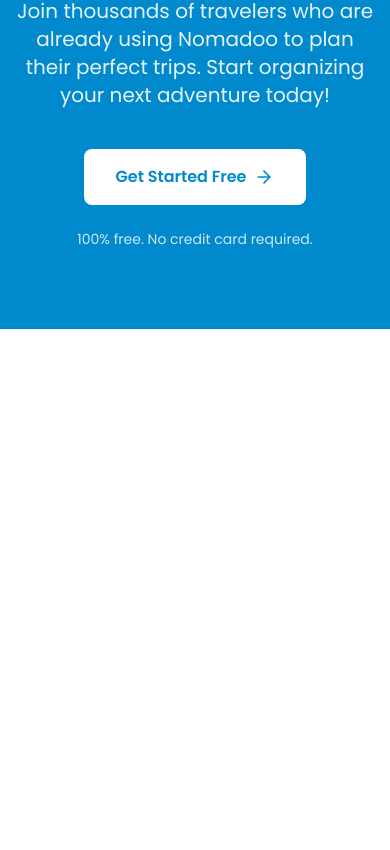
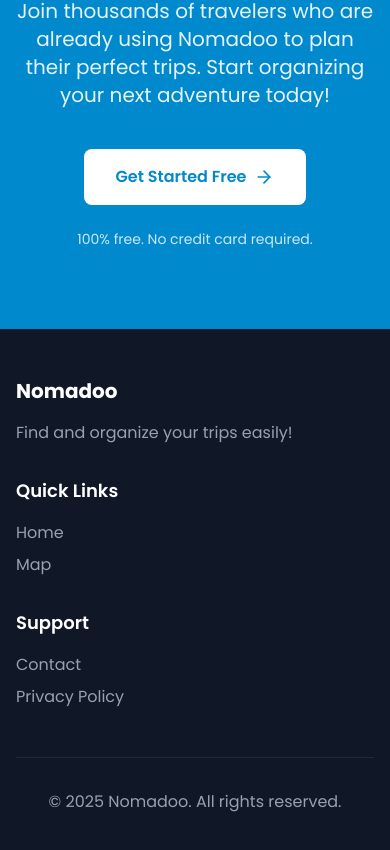
Before and after one commit to gabriellamsa/travel-app, a Next.js app: page / in a window 390 px wide. Shown: the part 3051-3901 px from the top of the page. Before the commit the page ends 3380 px from the top, so only its background shows below. Built offline with nearby package versions, Linux system fonts and the light colour scheme.

Commit message:
feat: add responsive Footer component with navigation and support links

```diff
--- a/src/app/layout.tsx
+++ b/src/app/layout.tsx
@@ -2,6 +2,7 @@
 import { Poppins } from "next/font/google";
 import "./globals.css";
 import Navbar from "@/src/components/navbar/Navbar";
+import Footer from "../components/home/Footer";
 
 const font = Poppins({
   weight: ["100", "200", "300", "400", "500", "600", "700", "800", "900"],
@@ -24,6 +25,7 @@
         <div className="min-h-screen flex flex-col">
           <Navbar />
           <main className="flex-1">{children}</main>
+          <Footer />
         </div>
       </body>
     </html>
--- /dev/null
+++ b/src/components/home/Footer.tsx
@@ -0,0 +1,67 @@
+import React from "react";
+import Link from "next/link";
+
+export default function Footer() {
+  return (
+    <footer className="bg-gray-900 text-white">
+      <div className="max-w-7xl mx-auto px-4 py-12">
+        <div className="grid grid-cols-1 md:grid-cols-3 gap-8">
+          <div className="space-y-4">
+            <h3 className="text-xl font-bold">Nomadoo</h3>
+            <p className="text-gray-400">
+              Find and organize your trips easily!
+            </p>
+          </div>
+
+          <div>
+            <h3 className="text-lg font-semibold mb-4">Quick Links</h3>
+            <ul className="space-y-2">
+              <li>
+                <Link
+                  href="/"
+                  className="text-gray-400 hover:text-white transition"
+                >
+                  Home
+                </Link>
+              </li>
+              <li>
+                <Link
+                  href="/map"
+                  className="text-gray-400 hover:text-white transition"
+                >
+                  Map
+                </Link>
+              </li>
+            </ul>
+          </div>
+
+          <div>
+            <h3 className="text-lg font-semibold mb-4">Support</h3>
+            <ul className="space-y-2">
+              <li>
+                <Link
+                  href="/contact"
+                  className="text-gray-400 hover:text-white transition"
+                >
+                  Contact
+                </Link>
+              </li>
+              <li>
+                <Link
+                  href="/privacy"
+                  className="text-gray-400 hover:text-white transition"
+                >
+                  Privacy Policy
+                </Link>
+              </li>
+            </ul>
+          </div>
+        </div>
+
+        <div className="border-t border-gray-800 mt-12 pt-8 text-center text-gray-400">
+          <p>&copy; {new Date().getFullYear()} Nomadoo. All rights reserved.</p>
+        </div>
+      </div>
+    </footer>
+  );
+}
```
